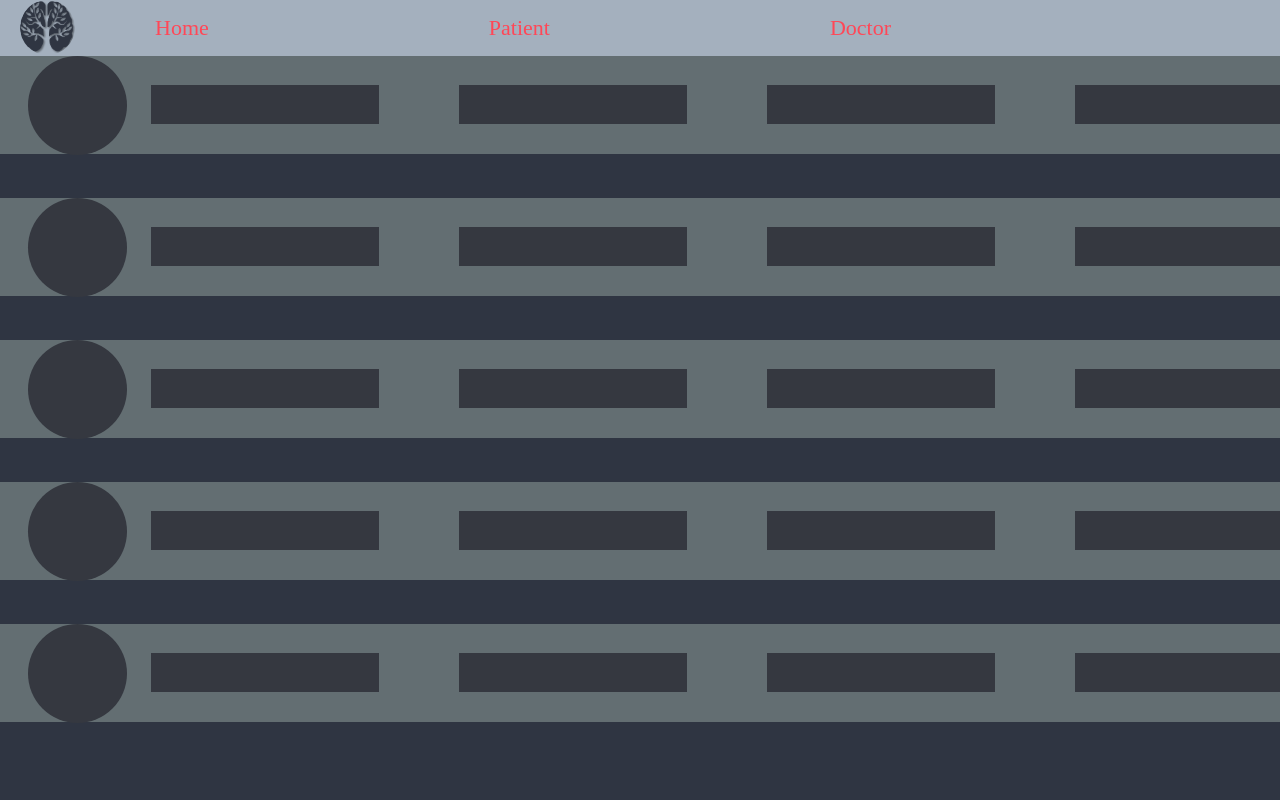
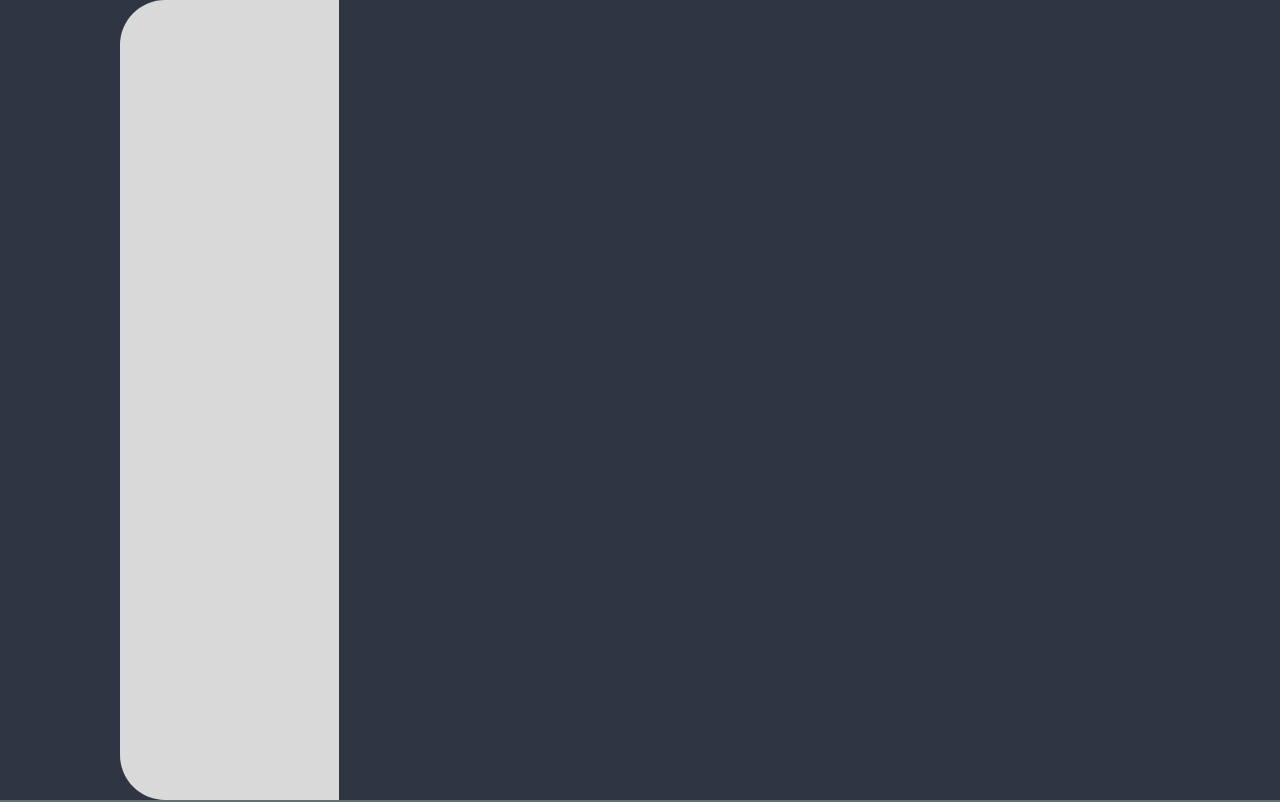
Before and after one commit to Tsebo200/Cerebro-Sano, a React (Create React App) app: page /patient in a window 1280 px wide. Shown: the top 802 px of the page. Built offline with nearby package versions, Linux system fonts and the light colour scheme.

Commit message:
Redesigning Patients Page

```diff
--- a/src/App.js
+++ b/src/App.js
@@ -17,7 +17,7 @@ function App() {
       <Route path="/" element={<><Navigation /><Home /></>} />
       <Route path="/signin" element={<SignIn />} />
       <Route path="/register" element={<Register />} />
-      <Route path="/patient" element={<><Navigation /><Patient /></>} />
+      <Route path="/patient" element={<><Patient /></>} />
       <Route path="/doctor" element={<><Navigation /><Doctor /></>} />
       <Route path="/indidoctor" element={<><Navigation /><IndividualDoctor /></>} />
       <Route path="/indipatient" element={<><Navigation /><IndividualPatient /></>} />
--- a/src/components/Patient.js
+++ b/src/components/Patient.js
@@ -6,15 +6,18 @@ const Patient = () => {
     return(
         <>
         <div className='main-container'>
+            <div className='vert-nav-bar'></div>
             <div className='patients-detail-container'>
-                <a href="indipatient" onClick={Patient}>
+
+            </div>
+            <div className='edit-patients-detail-container'></div>
+            {/* <a href="indipatient" onClick={Patient}>
                 <div className='patient-profile-img'></div></a>
                 <div className='patient-name-box'></div>
                 <div className='patient-surname-box'></div>
                 <div className='patient-email-box'></div>
                 <div className='patient-phoneNum-box'></div>
-                <div className='delete-patient-btn'></div>
-            </div>
+                <div className='delete-patient-btn'></div> */}
 
             <div className='patients-detail-container-two'>
                 <div className='patient-profile-img'></div>
--- a/src/index.css
+++ b/src/index.css
@@ -1063,3 +1063,12 @@ label{
   background-color: #353840;
   float: left;
 }
+
+.vert-nav-bar{
+  width: 219px;
+  height: 100vh;
+  margin-left: 120px;
+  background: #D9D9D9;
+  border-radius: 45px 0px 0px 45px;
+  float: left;
+}
```
